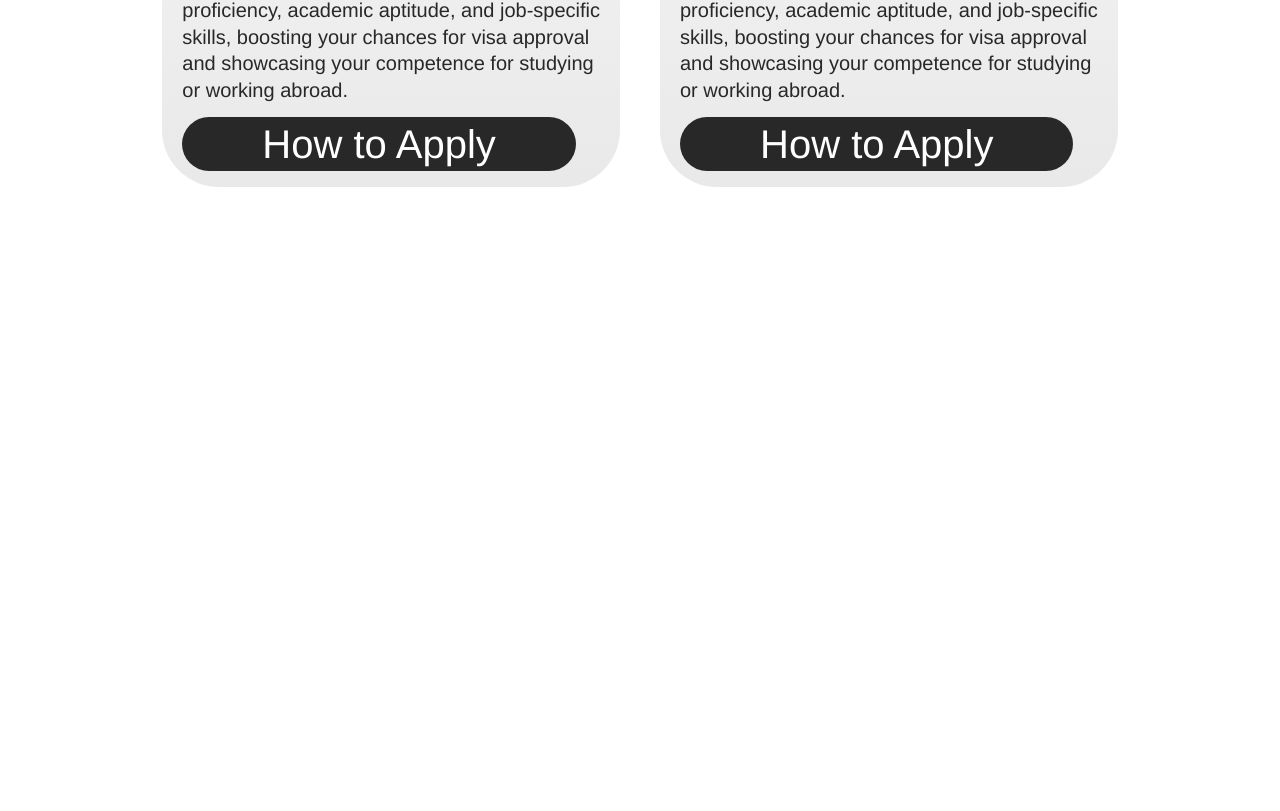
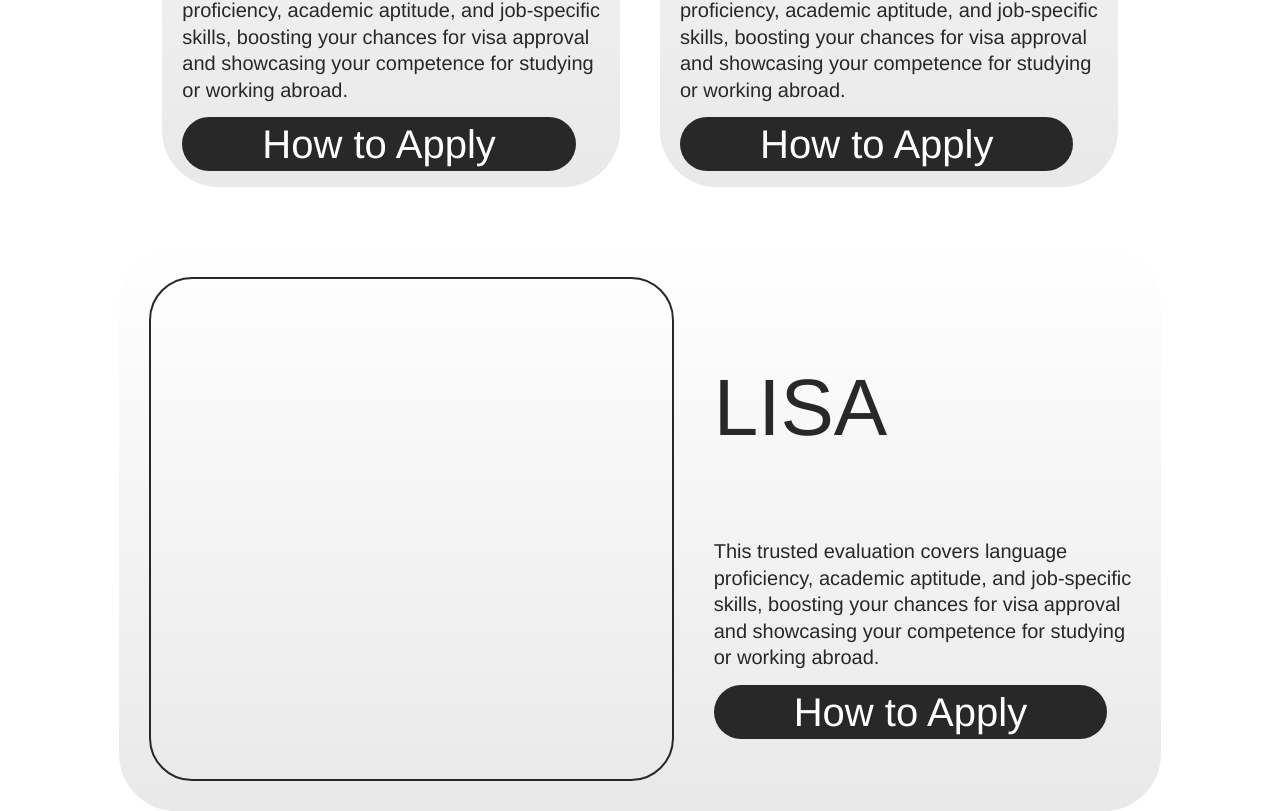
Before and after one commit to Valuegate/CicateProject, a React (Create React App) app: page / in a window 1280 px wide. Shown: the part 2113-2924 px from the top of the page. Before the commit the page ends 2300 px from the top, so only its background shows below. Built offline with nearby package versions, Linux system fonts and the light colour scheme.

Commit message:
push this

```diff
--- a/src/pages/test_format/TestFormat.jsx
+++ b/src/pages/test_format/TestFormat.jsx
@@ -79,6 +79,22 @@
               <a href="/" className='bl_to_apply'>How to Apply</a>
         </div>
     </div>
+<div className='top_bl_white2'>
+<div className='bl_white2'>
+        <div className='bl_block'></div>
+
+        <div>
+            <p className='bl_tests'>LISA</p>
+            <p className='bl_para'>This trusted evaluation covers language <br />
+             proficiency, academic aptitude, and job-specific <br />
+             skills, boosting your chances for visa approval <br />
+              and showcasing your competence for studying <br />
+               or working abroad.</p>
+               <a href="/" className='bl_to_apply'>How to Apply</a>
+        </div>
+    </div>
+</div>
+
 </div>
 
 
--- a/src/pages/test_format/style.css
+++ b/src/pages/test_format/style.css
@@ -189,7 +189,7 @@
 border-radius: 43px;
 height: 230px;
 width: 400px;
-background-color: #282828;
+
 }
 
 .bl_to_apply{
@@ -210,6 +210,29 @@
 padding-bottom: 5px;
 }
 
+.bl_white2{
+background: linear-gradient(180deg, rgb(255, 255, 255) 0%, rgb(232.69, 232.69, 232.69) 100%);
+border-radius: 57px;
+box-shadow: var(--shadow);
+display: flex;
+justify-content: center;
+gap: 4rem;
+padding: 30px;
+}
+
+.top_bl_white2{
+    display: flex;
+    justify-content: center;
+    margin-top: 60px;
+}
+
+.bl_block{
+border: 2px solid;
+border-color: #282828;
+border-radius: 43px;
+height: 500px;
+width: 521px;
+}
 
 
 
```
